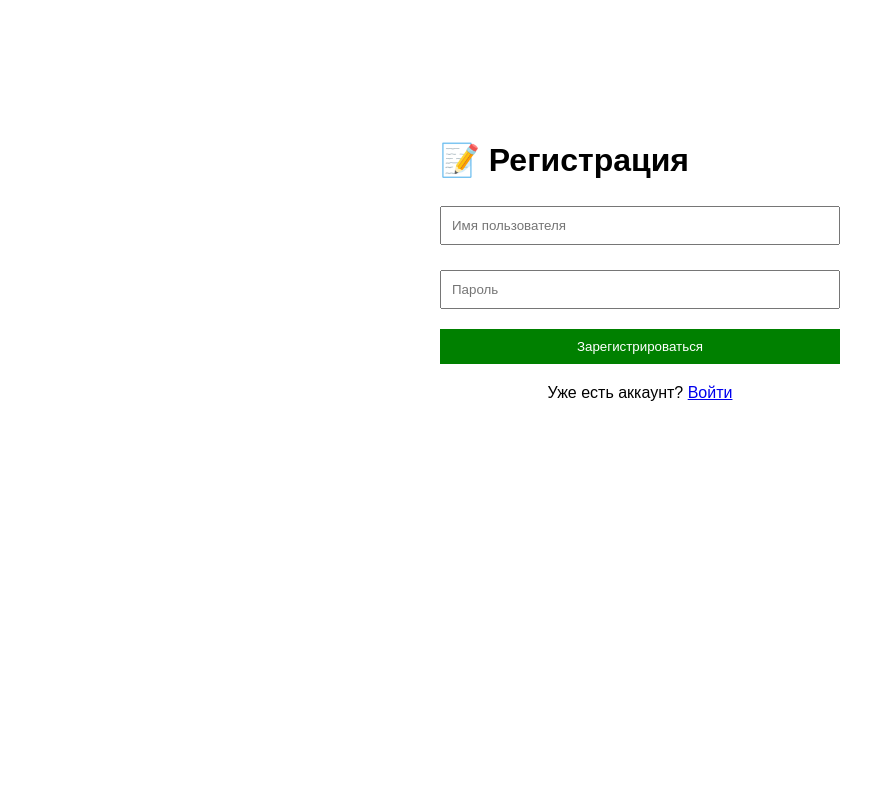
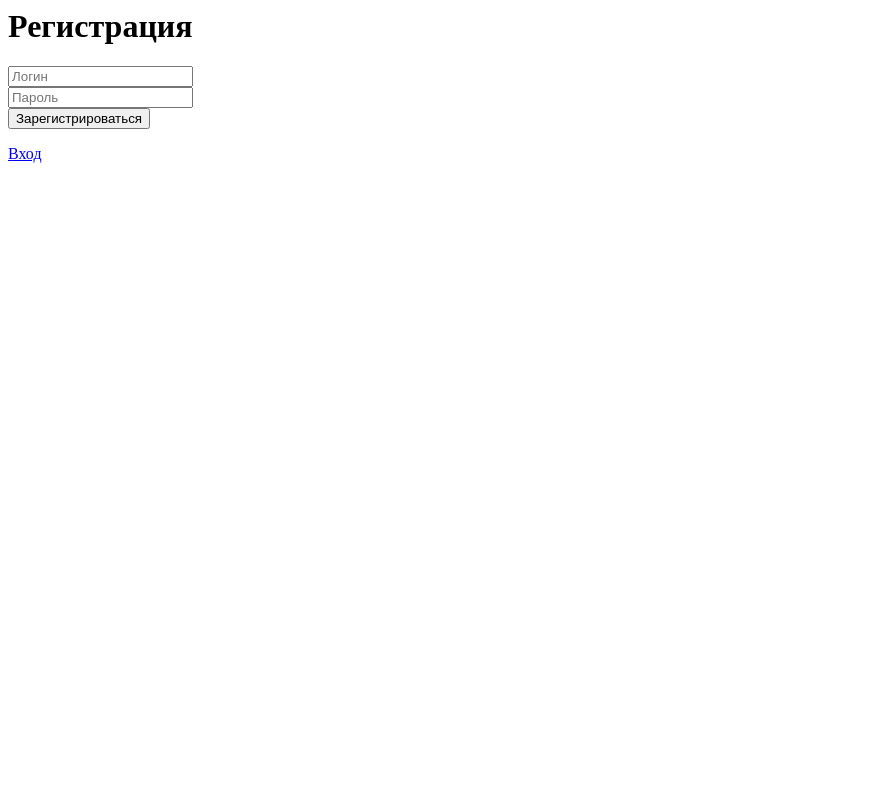
Before and after one commit to vesewiabc/PyCharm-dz, a Flask app: page /register in a window 1280 px wide. Shown: the whole page, without its empty margins (0-895 px from the left). Run offline with Flask 3, Linux system fonts and the light colour scheme.

Commit message:
Update register.html

```diff
--- a/templates/register.html
+++ b/templates/register.html
@@ -1,35 +1,16 @@
-<!DOCTYPE html>
-<html lang="ru">
-<head>
-    <title>Регистрация</title>
-    <style>
-        body { font-family: Arial; max-width: 400px; margin: 100px auto; padding: 20px; }
-        .form-group { margin-bottom: 15px; }
-        input { padding: 10px; width: 100%; margin: 5px 0; box-sizing: border-box; }
-        button { padding: 10px; width: 100%; background: green; color: white; border: none; cursor: pointer; }
-        .error { color: red; }
-        .links { text-align: center; margin-top: 20px; }
-    </style>
-</head>
+<html>
 <body>
-    <h1>📝 Регистрация</h1>
-
+    <h1>Регистрация</h1>
     {% if error %}
-        <div class="error">{{ error }}</div>
+        <p>{{ error }}</p>
     {% endif %}
-
     <form method="POST">
-        <div class="form-group">
-            <input type="text" name="username" placeholder="Имя пользователя" required>
-        </div>
-        <div class="form-group">
-            <input type="password" name="password" placeholder="Пароль" required>
-        </div>
+        <input type="text" name="username" placeholder="Логин" required>
+        <br>
+        <input type="password" name="password" placeholder="Пароль" required>
+        <br>
         <button type="submit">Зарегистрироваться</button>
     </form>
-
-    <div class="links">
-        <p>Уже есть аккаунт? <a href="/login">Войти</a></p>
-    </div>
+    <a href="/login">Вход</a>
 </body>
 </html>
```
